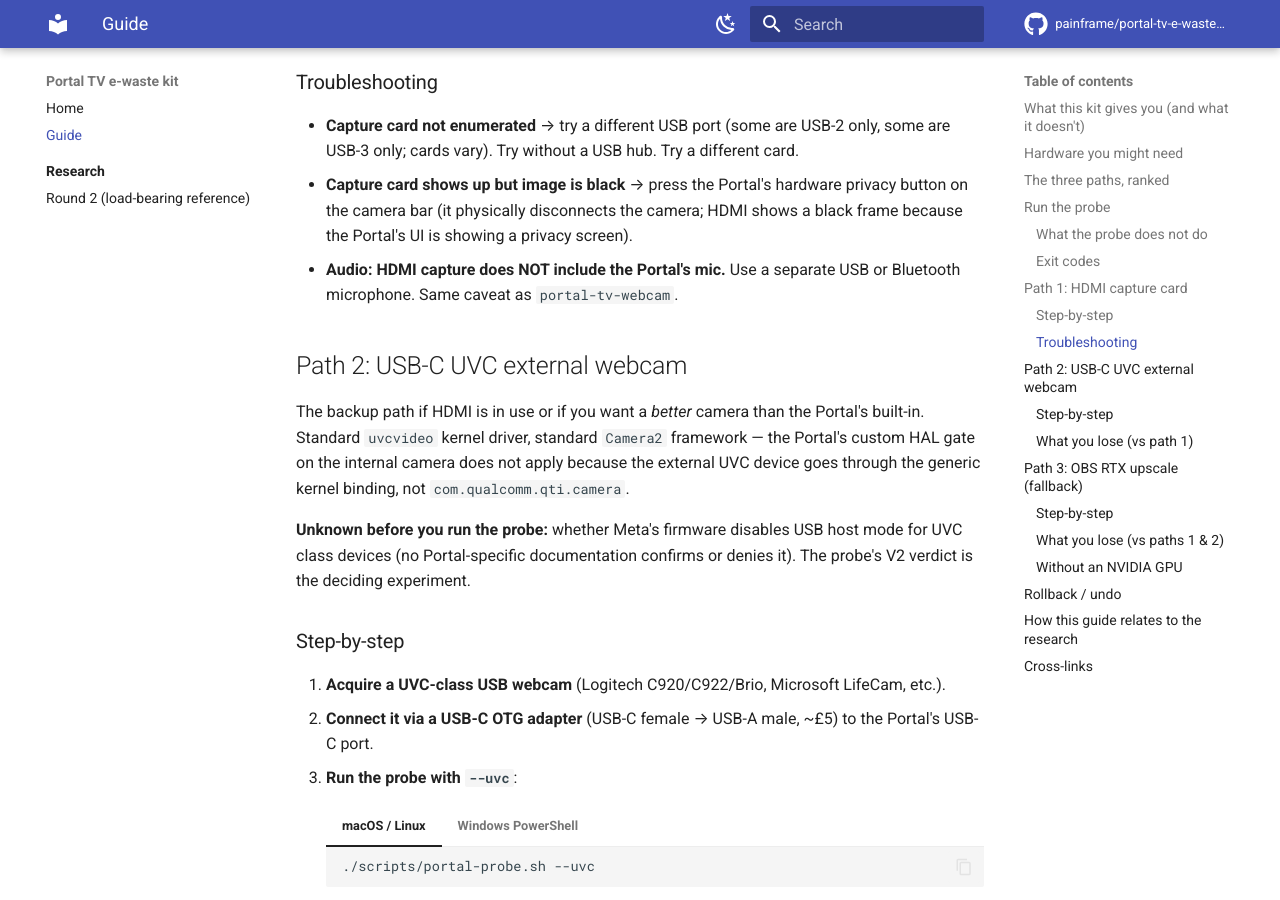
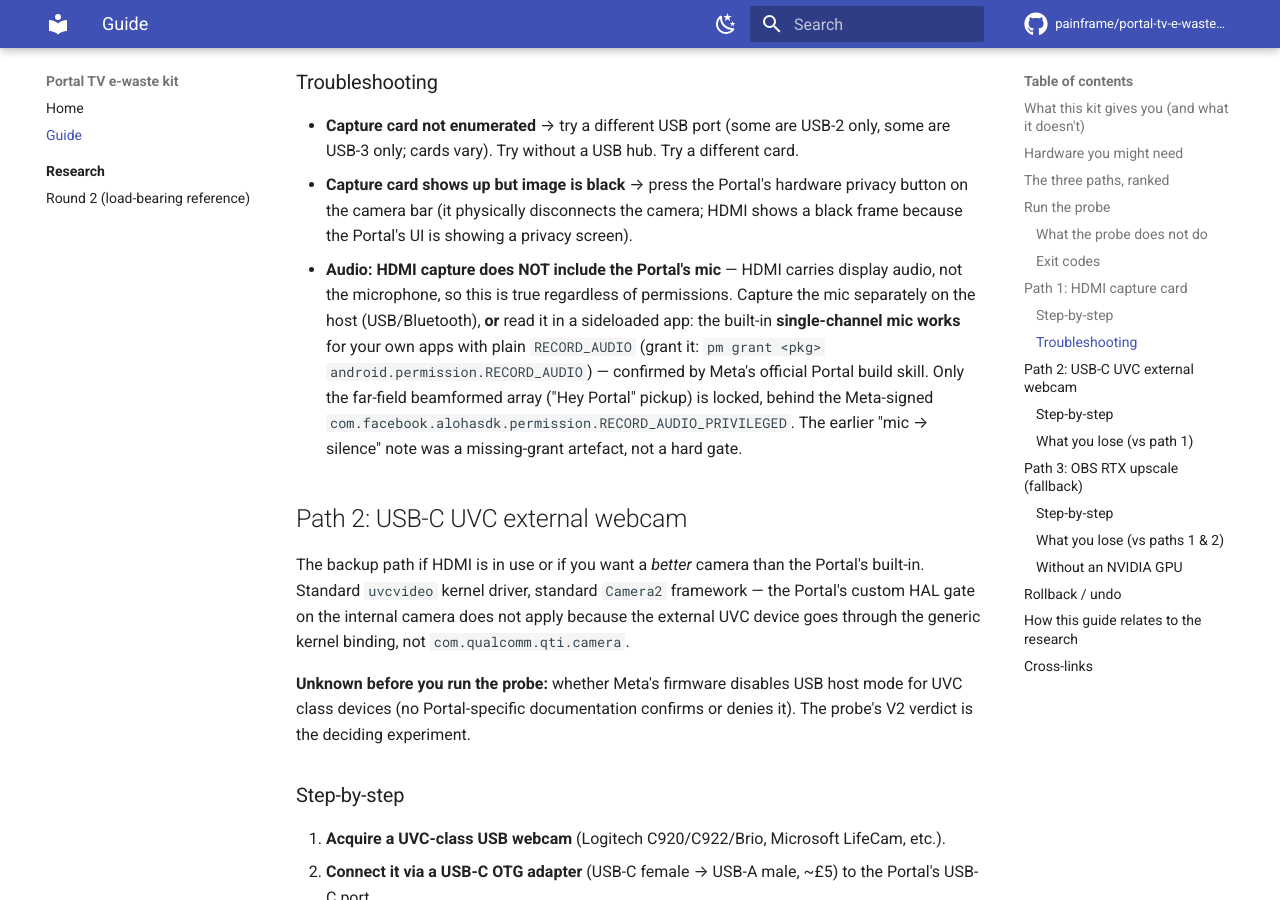
Before and after one commit to painframe/portal-tv-e-waste-kit, an MkDocs documentation site: the page built from docs/keeping-portal-alive.md, in a window 1280 px wide and 900 px high, scrolled down 4355 px. Built offline with MkDocs 1.6.1 and Material for MkDocs 9.7.7, drawn with Linux system fonts in a browser that asks for light colours; comment, search, counter and statistics services are not loaded.

Commit message:
docs: correct mic-gate framing (RECORD_AUDIO is not behind com.facebook.secure)
On-device evidence from this Portal TV (821PGR01P120KT07, model r1):
- dumpsys media.audio_policy shows AUDIO_DEVICE_IN_BUILTIN_MIC and
  AUDIO_DEVICE_IN_BACK_MIC are exposed at the audio HAL layer
- the launcher itself does not hold android.permission.RECORD_AUDIO
  because it does not capture audio; apps that do declare the
  permission in their manifest and receive it via pm grant will be
  able to read the built-in mic
- this matches Meta's official Portal app program docs which list
  RECORD_AUDIO as supported for "VOIP or other features that need
  microphone access"

The previous framing ("mic is com.facebook.secure-locked") was correct
for the beamformed far-field array ("Hey Portal") but wrong for
baseline single-channel mic capture in sideloaded apps. Only the
privileged beamformed mic array is locked, behind the Meta-signed
com.facebook.alohasdk.permission.RECORD_AUDIO_PRIVILEGED.

Three edits in three files (single-topic correction):
- docs/keeping-portal-alive.md:174 — user-facing HDMI audio note
- docs/research/index.md:13 — round-1 framing adjustment
- docs/research/portal-1080p-camera-paths.md:213 — round-2 decision
  table row 3

No build/CI impact: ASCII guard is scripts/*.ps1 only; em-dashes are
pre-existing house style (105 em-dashes in docs/ at HEAD; this adds
6 more).

```diff
--- a/docs/keeping-portal-alive.md
+++ b/docs/keeping-portal-alive.md
@@ -174,8 +174,15 @@
 - **Capture card shows up but image is black** → press the Portal's hardware privacy
   button on the camera bar (it physically disconnects the camera; HDMI shows a black
   frame because the Portal's UI is showing a privacy screen).
-- **Audio: HDMI capture does NOT include the Portal's mic.** Use a separate USB or
-  Bluetooth microphone. Same caveat as `portal-tv-webcam`.
+- **Audio: HDMI capture does NOT include the Portal's mic** — HDMI carries display
+  audio, not the microphone, so this is true regardless of permissions. Capture the
+  mic separately on the host (USB/Bluetooth), **or** read it in a sideloaded app:
+  the built-in **single-channel mic works** for your own apps with plain
+  `RECORD_AUDIO` (grant it: `pm grant <pkg> android.permission.RECORD_AUDIO`) —
+  confirmed by Meta's official Portal build skill. Only the far-field beamformed
+  array ("Hey Portal" pickup) is locked, behind the Meta-signed
+  `com.facebook.alohasdk.permission.RECORD_AUDIO_PRIVILEGED`. The earlier
+  "mic → silence" note was a missing-grant artefact, not a hard gate.
 
 ## Path 2: USB-C UVC external webcam {#uvc}
 
```
Also changed, not shown: docs/research/index.md (+5 -2 lines), docs/research/portal-1080p-camera-paths.md (+1 -1 lines).
